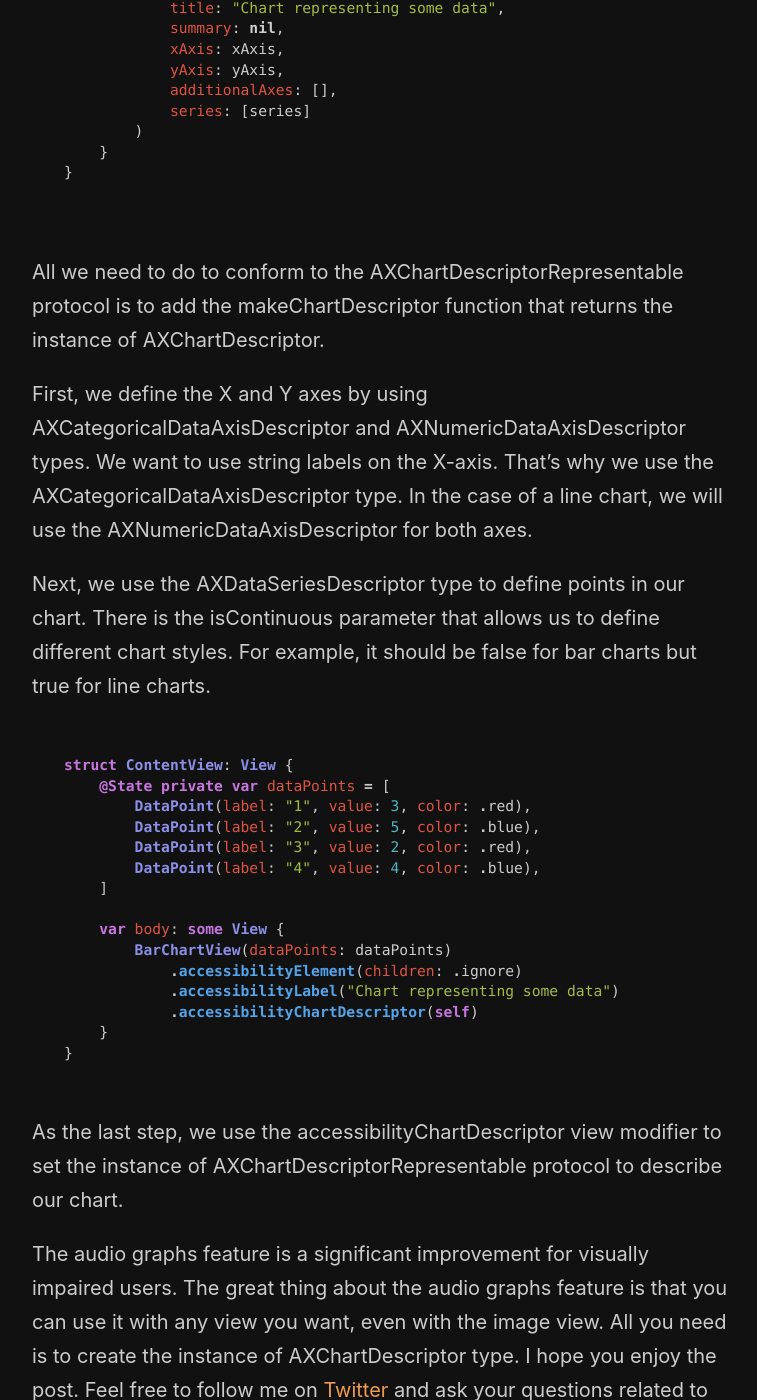
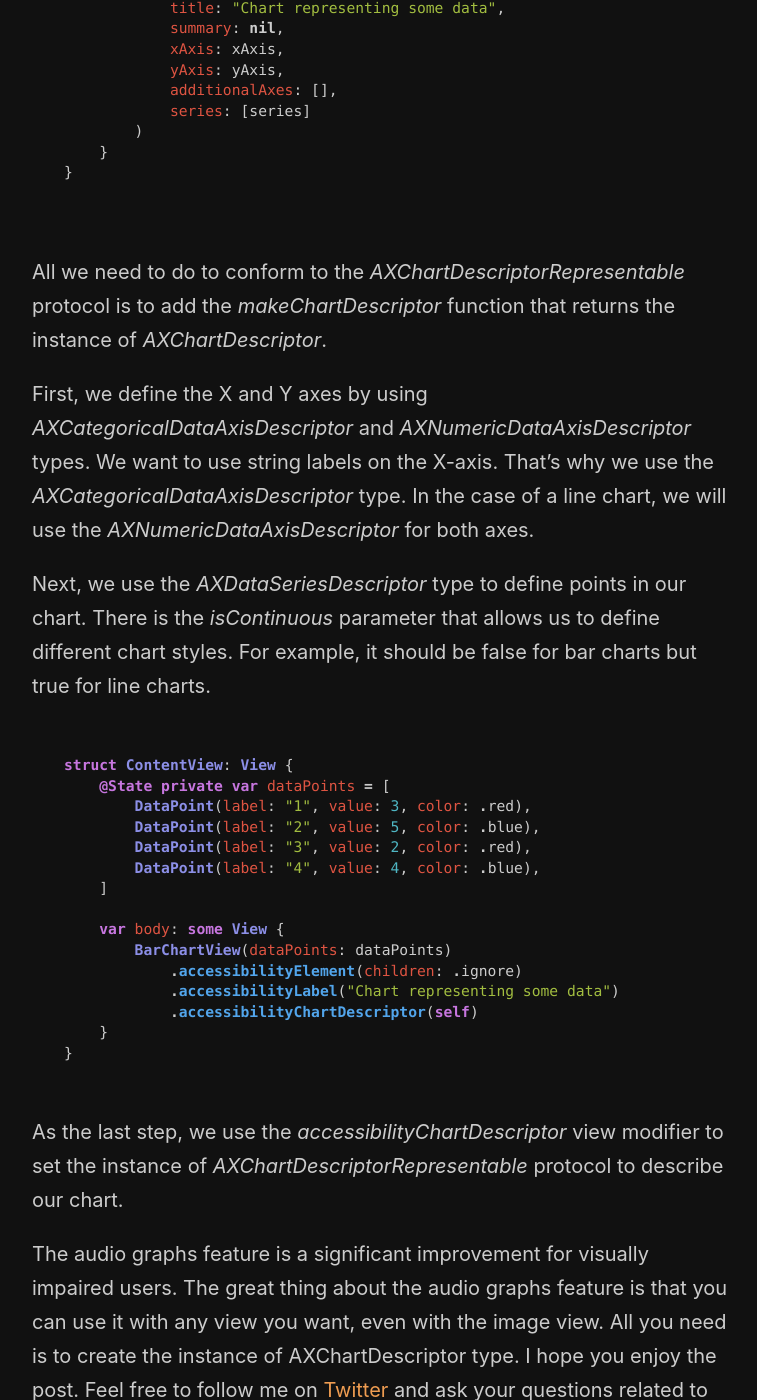
Before and after one commit to mecid/mecid.github.io, a Jekyll site: the page built from _posts/2021-09-29-audio-graphs-in-swiftui.md, in a window 1280 px wide and 1400 px high, scrolled down 3232 px. Shown: the whole window, without its empty margins (258-1015 px from the left). Built offline with Jekyll 4.4.1, drawn with Linux system fonts in a browser that asks for light colours; some of the changed text lies outside the part shown.

Commit message:
formatting added to audio graphs post

````diff
--- a/_posts/2021-09-29-audio-graphs-in-swiftui.md
+++ b/_posts/2021-09-29-audio-graphs-in-swiftui.md
@@ -18,7 +18,7 @@ struct DataPoint: Identifiable {
 }
 ```
 
-Here we have the DataPoint struct that describes the bar in the bar chart view. It has id, label, numeric value, and color to fill. Next, we can define a bar chart view that accepts an array of DataPoint instances and displays them.
+Here we have the *DataPoint* struct that describes the bar in the bar chart view. It has id, label, numeric value, and color to fill. Next, we can define a bar chart view that accepts an array of *DataPoint* instances and displays them.
 
 ```swift
 struct BarChartView: View {
@@ -39,7 +39,7 @@ struct BarChartView: View {
 }
 ```
 
-As you can see in the example above, we have the BarChartView that receives an array of DataPoint instances and display them as rounded rectangles with different heights in the horizontal stack. I want to appreciate how easily we were able to build a bar chart view in SwiftUI. Let's try to use our new BarChartView with sample data.
+As you can see in the example above, we have the *BarChartView* that receives an array of *DataPoint* instances and display them as rounded rectangles with different heights in the horizontal stack. I want to appreciate how easily we were able to build a bar chart view in SwiftUI. Let's try to use our new *BarChartView* with sample data.
 
 ```swift
 struct ContentView: View {
@@ -58,13 +58,13 @@ struct ContentView: View {
 }
 ```
 
-Here we create a sample array of DataPoint instances and pass it to the BarChartView. We also make an accessibility element for the chart and disable its children's accessibility information. To improve the accessibility experience for our chart view, we also added the accessibility label.
+Here we create a sample array of *DataPoint* instances and pass it to the *BarChartView*. We also make an accessibility element for the chart and disable its children's accessibility information. To improve the accessibility experience for our chart view, we also added the accessibility label.
 
 Finally, we can start implementing the audio graph feature for our bar chart view. Audio graphs are available via the rotors menu. To use the rotor, rotate two fingers on your iOS device's screen as if you're turning a dial. VoiceOver will say the first rotor option. Keep rotating your fingers to hear more options. Lift your fingers to choose audio graphs. Then flick your finger up or down on the screen to navigate through it.
 
 Audio graphs allow users to understand and interpret the chart data using audio components. While navigating through bars in your chart view, VoiceOver plays sound with different pitches. VoiceOver uses high pitches for more significant values and low pitches for small values. These pitches represent the data in your array.
 
-Now we can talk about implementing this feature in our BarChartView. First of all, we have to create a type conforming to the AXChartDescriptorRepresentable protocol. AXChartDescriptorRepresentable protocol has only one requirement that creates the instance of AXChartDescriptor type. The instance of the AXChartDescriptor type represents the data in our chart in the format that VoiceOver can understand and interact with.
+Now we can talk about implementing this feature in our *BarChartView*. First of all, we have to create a type conforming to the *AXChartDescriptorRepresentable* protocol. *AXChartDescriptorRepresentable* protocol has only one requirement that creates the instance of *AXChartDescriptor* type. The instance of the *AXChartDescriptor* type represents the data in our chart in the format that VoiceOver can understand and interact with.
 
 ```swift
 extension ContentView: AXChartDescriptorRepresentable {
@@ -104,11 +104,11 @@ extension ContentView: AXChartDescriptorRepresentable {
 
 ```
 
-All we need to do to conform to the AXChartDescriptorRepresentable protocol is to add the makeChartDescriptor function that returns the instance of AXChartDescriptor.
+All we need to do to conform to the *AXChartDescriptorRepresentable* protocol is to add the *makeChartDescriptor* function that returns the instance of *AXChartDescriptor*.
 
-First, we define the X and Y axes by using AXCategoricalDataAxisDescriptor and AXNumericDataAxisDescriptor types. We want to use string labels on the X-axis. That's why we use the AXCategoricalDataAxisDescriptor type. In the case of a line chart, we will use the AXNumericDataAxisDescriptor for both axes.
+First, we define the X and Y axes by using *AXCategoricalDataAxisDescriptor* and *AXNumericDataAxisDescriptor* types. We want to use string labels on the X-axis. That's why we use the *AXCategoricalDataAxisDescriptor* type. In the case of a line chart, we will use the *AXNumericDataAxisDescriptor* for both axes.
 
-Next, we use the AXDataSeriesDescriptor type to define points in our chart. There is the isContinuous parameter that allows us to define different chart styles. For example, it should be false for bar charts but true for line charts.
+Next, we use the *AXDataSeriesDescriptor* type to define points in our chart. There is the *isContinuous* parameter that allows us to define different chart styles. For example, it should be false for bar charts but true for line charts.
 
 ```swift
 struct ContentView: View {
@@ -128,6 +128,6 @@ struct ContentView: View {
 }
 ```
 
-As the last step, we use the accessibilityChartDescriptor view modifier to set the instance of AXChartDescriptorRepresentable protocol to describe our chart.
+As the last step, we use the *accessibilityChartDescriptor* view modifier to set the instance of *AXChartDescriptorRepresentable* protocol to describe our chart.
 
 The audio graphs feature is a significant improvement for visually impaired users. The great thing about the audio graphs feature is that you can use it with any view you want, even with the image view. All you need is to create the instance of AXChartDescriptor type. I hope you enjoy the post. Feel free to follow me on [Twitter](https://twitter.com/mecid) and ask your questions related to this post. Thanks for reading, and see you next week!
````
